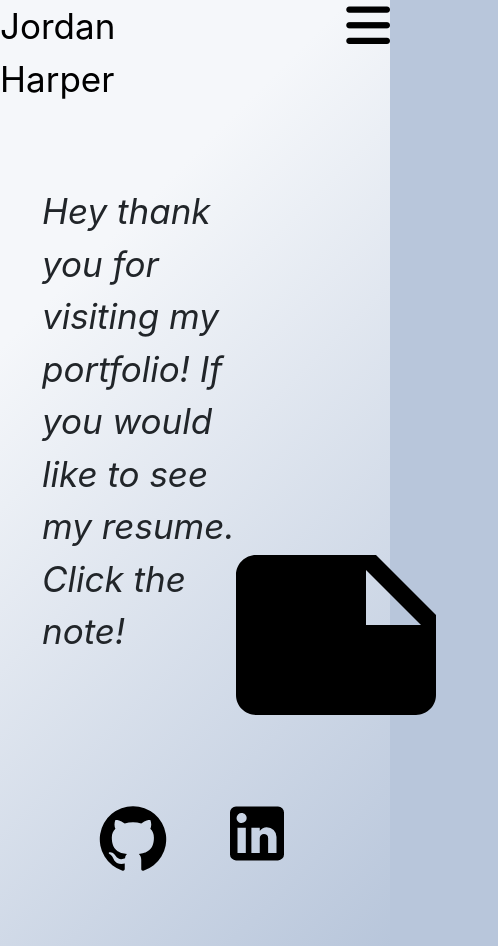
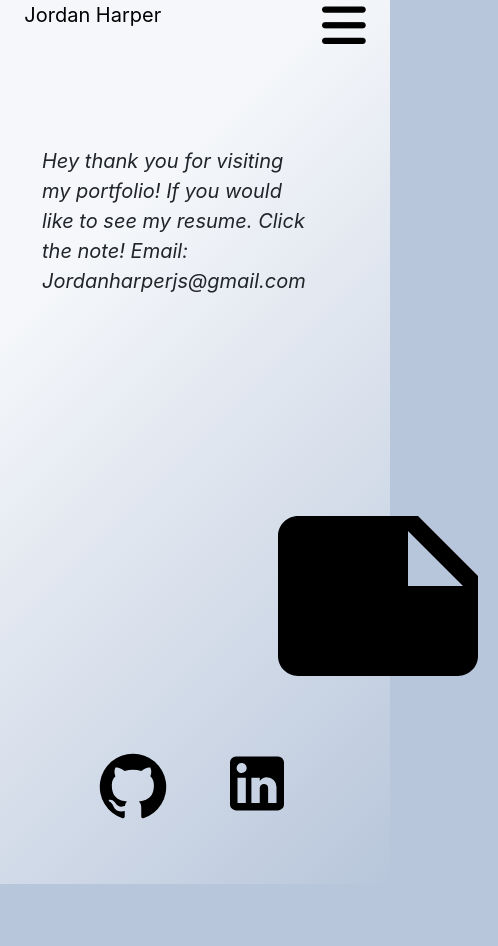
Before and after one commit to imjord/React-Port, a React (Create React App) app: page /Resume in a window 390 px wide. Shown: the whole page, 498 px wide, since content can reach past the window. After the commit the page ends 884 px from the top, so only its background shows below. Built offline with nearby package versions, Linux system fonts and the light colour scheme.

Commit message:
added email to resume made more mobiile friendly on resume page

```diff
--- a/src/components/Resume/index.js
+++ b/src/components/Resume/index.js
@@ -6,9 +6,11 @@ import NoteIcon from '@mui/icons-material/Note';
 function Resume(){
     return(
         <div className="container">
+
             <div className="left"><i>
-            Hey thank you for visiting my portfolio! If you would like to see my resume. Click the note!
+            Hey thank you for visiting my portfolio! If you would like to see my resume. Click the note! Email: Jordanharperjs@gmail.com
                </i></div>
+
             <div className="right">
             <a href="https://docs.google.com/document/d/1T6D4e4ECXR3YcMbVqCPjSnIj26LHT9_vbyT3WdDVanw/edit?usp=sharing" target="_blank"><NoteIcon/></a>
             </div>
--- a/src/components/Resume/style.scss
+++ b/src/components/Resume/style.scss
@@ -27,3 +27,9 @@
     transform: scale(10);
   }
 }
+
+@media screen and (max-width: 800px) {
+  .left {
+    font-size: 20px;
+  }
+}
```
